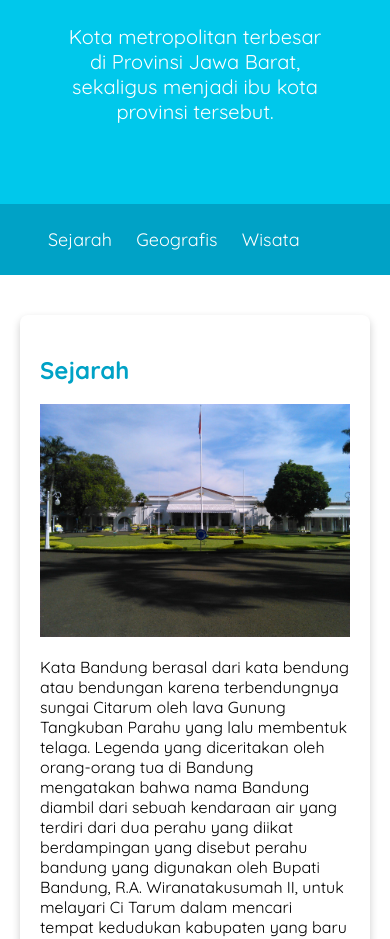
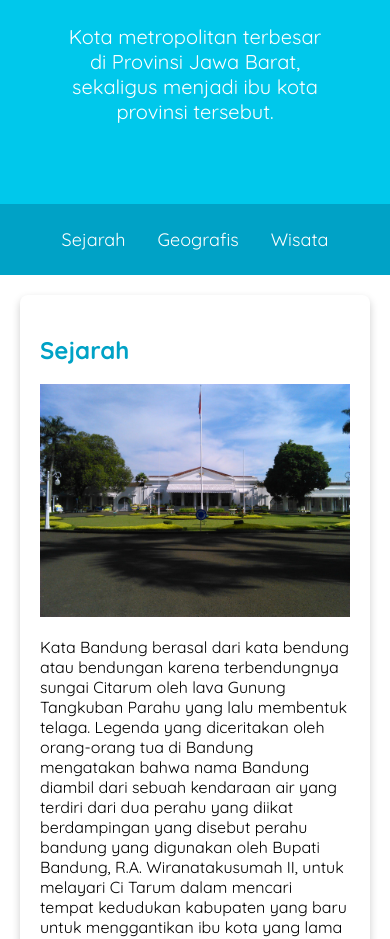
Before and after one commit to 337ubaid/belajar-fe, a plain HTML site: page dasar-web/bandung.html in a window 390 px wide. Shown: the part 140-1079 px from the top of the page. Drawn offline with Linux system fonts and the light colour scheme.

Commit message:
convert float position to flexbox

```diff
--- a/dasar-web/assets/styles/styles.css
+++ b/dasar-web/assets/styles/styles.css
@@ -10,10 +10,15 @@ h2,
 h3 {
   color: #00a2c6;
 }
-
+header {
+  display: inline;
+}
 nav {
   background-color: #00a2c6;
   padding: 8px;
+
+  position: sticky;
+  top: 0;
 }
 nav a {
   font-size: 18px;
@@ -25,20 +30,24 @@ nav a {
 nav a:hover {
   font-weight: bold;
 }
+nav ul {
+  padding-inline: 4rem;
+  display: flex;
+
+  gap: 2rem;
+}
 nav li {
-  display: inline;
   list-style-type: none;
-  margin-right: 20px;
 }
 
 main {
   padding: 20px;
-  overflow: auto;
+
+  display: flex;
+  gap: 1rem;
 }
 aside {
-  float: right;
-  width: 25%;
-  padding-left: 20px;
+  flex: 1;
 }
 
 footer {
@@ -49,8 +58,10 @@ footer {
   font-weight: bold;
 }
 #content {
-  float: left;
-  width: 75%;
+  flex: 5;
+  display: flex;
+  flex-flow: column nowrap;
+  gap: 1rem 2rem;
 }
 
 .profile header {
@@ -69,7 +80,6 @@ footer {
   box-shadow: 0 4px 8px 0 rgba(0, 0, 0, 0.2);
   border-radius: 8px;
   padding: 20px;
-  margin-top: 20px;
 }
 .jumbotron {
   font-size: 20px;
@@ -79,10 +89,19 @@ footer {
   color: white;
 }
 
-@media screen and (max-width: 1000px) {
-  #content,
-  aside {
-    width: 100%;
-    padding: 0;
+@media screen and (max-width: 1200px) {
+  main {
+    flex-flow: column nowrap;
+  }
+  main aside {
+    align-self: center;
   }
 }
+@media screen and (max-width: 768px) {
+  nav ul {
+    justify-content: center;
+  }
+  main aside {
+    align-self: stretch;
+  }
+}
```
